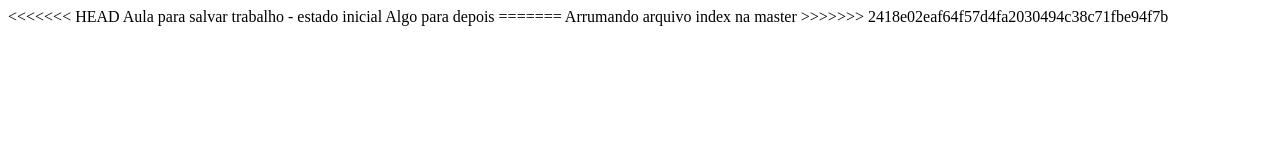
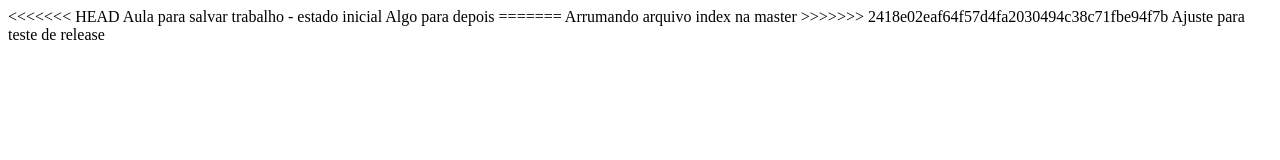
Before and after one commit to JucyelleChaves/meu_projeto_versionado, a plain HTML site: page index.html in a window 1280 px wide. Drawn offline with Linux system fonts and the light colour scheme.

Commit message:
teste de release ju

```diff
--- a/index.html
+++ b/index.html
@@ -6,5 +6,6 @@
 =======
 Arrumando arquivo index na master
 >>>>>>> 2418e02eaf64f57d4fa2030494c38c71fbe94f7b
+Ajuste para teste de release
 </body>
 </html>
```
